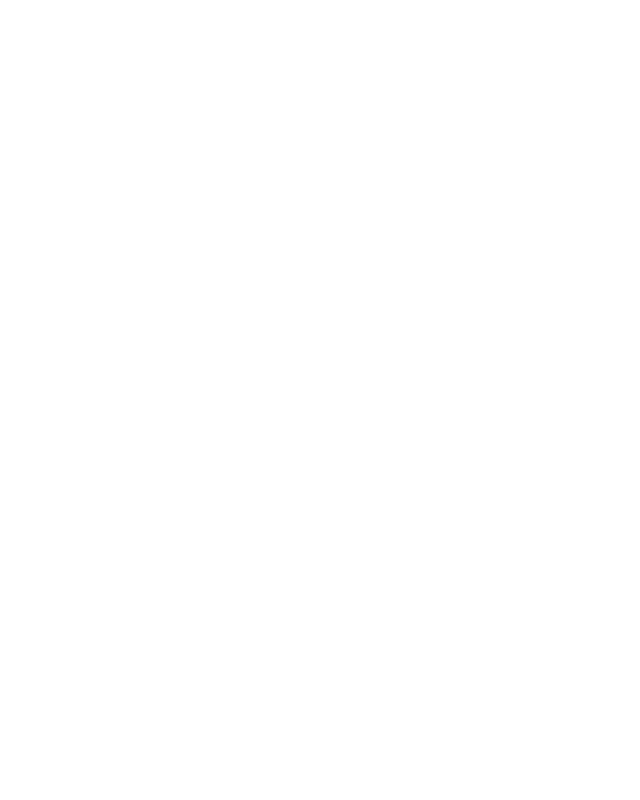
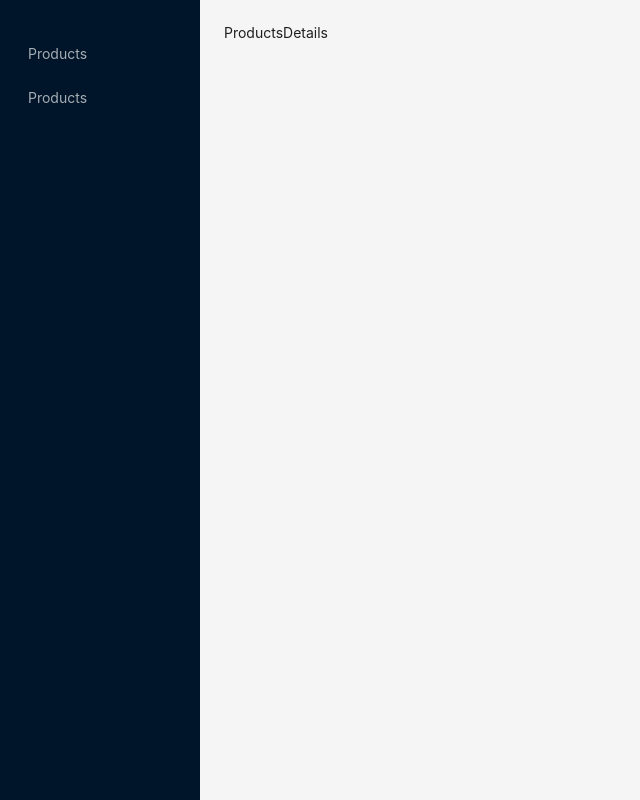
Before and after one commit to Sujoy-Kumar-Das/m360ict-frontend, a React (Vite) app: page /products/1 in a window 1280 px wide. Shown: the whole page, without its empty margins (0-640 px from the left). Built offline with nearby package versions, Linux system fonts and the light colour scheme.

Commit message:
[added] router setup done

```diff
--- a/src/components/layout/mainLayout/MainLayout.tsx
+++ b/src/components/layout/mainLayout/MainLayout.tsx
@@ -1,3 +1,24 @@
+import { Layout } from "antd";
+import { Outlet } from "react-router-dom";
+import SiderLayout from "../siderLayout/SiderLayout";
+const { Header, Content, Footer, Sider } = Layout;
+
 export default function MainLayout() {
-  return <div></div>;
+  return (
+    <Layout>
+      <SiderLayout />
+      <Layout>
+        <Content>
+          <div
+            style={{
+              padding: 24,
+              minHeight: "100vh",
+            }}
+          >
+            <Outlet />
+          </div>
+        </Content>
+      </Layout>
+    </Layout>
+  );
 }
--- /dev/null
+++ b/src/components/layout/siderLayout/SiderLayout.tsx
@@ -0,0 +1,27 @@
+import { Menu } from "antd";
+import Sider from "antd/es/layout/Sider";
+
+export default function SiderLayout() {
+  const items = [
+    { path: "/products", title: "Products", id: 1 },
+    { path: "/products/:id", title: "Products", id: 1 },
+  ].map((item, index) => ({
+    key: item.id,
+    label: item.title,
+  }));
+  return (
+    <Sider
+      breakpoint="lg"
+      collapsedWidth="0"
+      style={{ position: "sticky", top: 0, padding: " 30px 5px 5px 0px" }}
+    >
+      <div className="demo-logo-vertical" />
+      <Menu
+        theme="dark"
+        mode="inline"
+        defaultSelectedKeys={["4"]}
+        items={items}
+      />
+    </Sider>
+  );
+}
--- a/src/index.css
+++ b/src/index.css
@@ -0,0 +1,5 @@
+* {
+  padding: 0;
+  margin: 0;
+  box-sizing: border-box;
+}
--- a/src/main.tsx
+++ b/src/main.tsx
@@ -1,10 +1,11 @@
-import React from 'react'
-import ReactDOM from 'react-dom/client'
-import App from './App.tsx'
-import './index.css'
+import React from "react";
+import ReactDOM from "react-dom/client";
+import { RouterProvider } from "react-router-dom";
+import "./index.css";
+import { router } from "./routes/main.routes.tsx";
 
-ReactDOM.createRoot(document.getElementById('root')!).render(
+ReactDOM.createRoot(document.getElementById("root")!).render(
   <React.StrictMode>
-    <App />
-  </React.StrictMode>,
-)
+    <RouterProvider router={router} />
+  </React.StrictMode>
+);
--- /dev/null
+++ b/src/pages/editProducts/EditProducts.tsx
@@ -0,0 +1,3 @@
+export default function EditProducts() {
+  return <div>EditProducts</div>;
+}
--- /dev/null
+++ b/src/pages/productDetails/ProductsDetails.tsx
@@ -0,0 +1,3 @@
+export default function ProductsDetails() {
+  return <div>ProductsDetails</div>;
+}
--- /dev/null
+++ b/src/pages/products/Products.tsx
@@ -0,0 +1,3 @@
+export default function Products() {
+  return <div>products</div>;
+}
--- /dev/null
+++ b/src/routes/main.routes.paths.tsx
@@ -0,0 +1,9 @@
+import EditProducts from "../pages/editProducts/EditProducts";
+import ProductsDetails from "../pages/productDetails/ProductsDetails";
+import Products from "../pages/products/Products";
+
+export const mainRoutePaths = [
+  { name: "products", path: "/products", element: <Products /> },
+  { name: null, path: "/products/:id", element: <ProductsDetails /> },
+  { name: null, path: "/products/edit", element: <EditProducts /> },
+];
--- /dev/null
+++ b/src/routes/main.routes.tsx
@@ -0,0 +1,12 @@
+import { createBrowserRouter } from "react-router-dom";
+import MainLayout from "../components/layout/mainLayout/MainLayout";
+import generateRoutes from "../utils/generate.routes";
+import { mainRoutePaths } from "./main.routes.paths";
+
+export const router = createBrowserRouter([
+  {
+    path: "/",
+    element: <MainLayout />,
+    children: generateRoutes(mainRoutePaths),
+  },
+]);
--- /dev/null
+++ b/src/types/index.ts
@@ -0,0 +1 @@
+export * from "./TRoutes";
--- /dev/null
+++ b/src/utils/generate.routes.ts
@@ -0,0 +1,12 @@
+import { TPath, TRoute } from "../types";
+
+const generateRoutes = (paths: TPath[]) => {
+  return paths.reduce((acc: TRoute[], item) => {
+    if (item.path && item.element) {
+      acc.push({ path: item.path, element: item.element });
+    }
+    return acc;
+  }, []);
+};
+
+export default generateRoutes;
```
Also changed, not shown: src/types/TRoutes.ts (added, +12 -0 lines).
